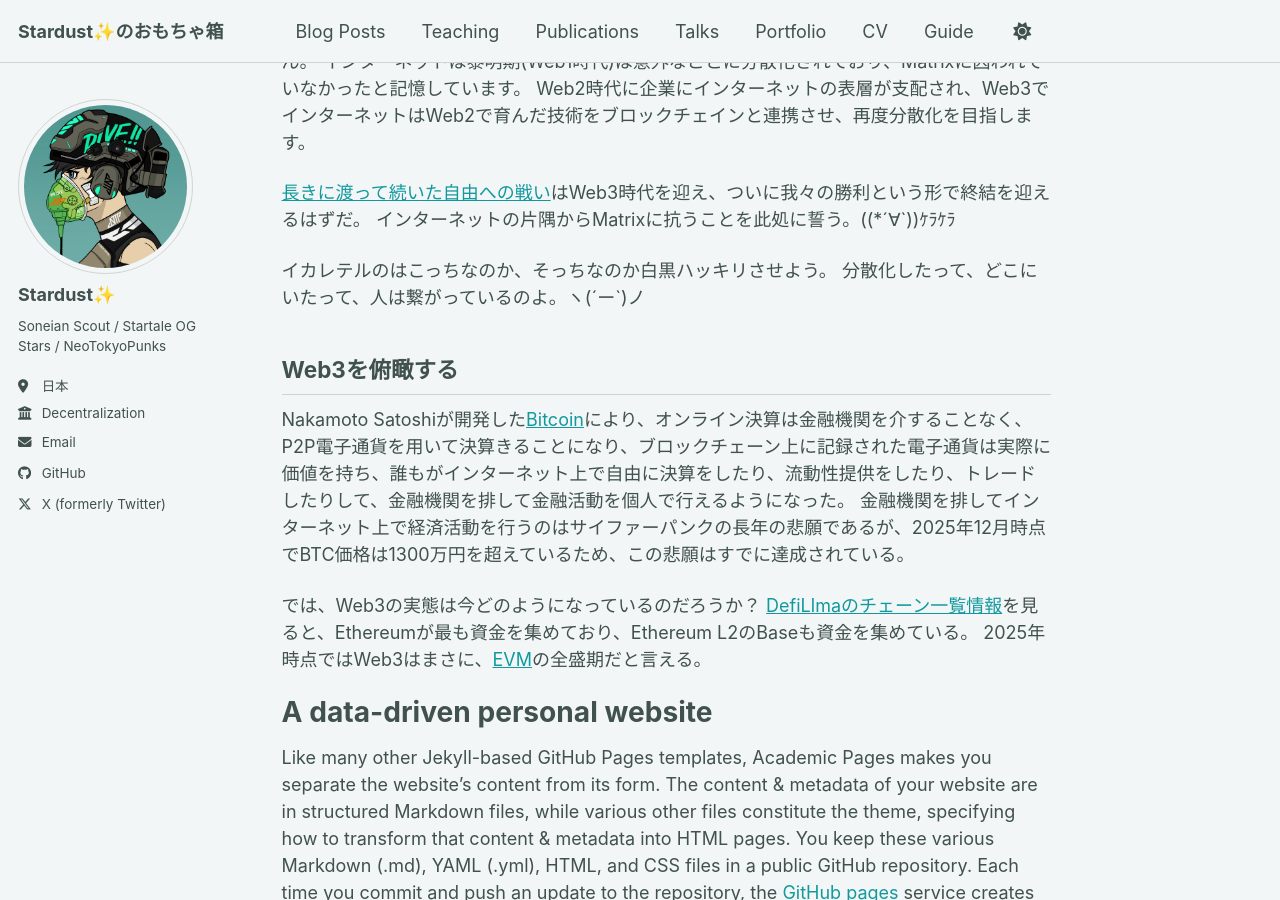
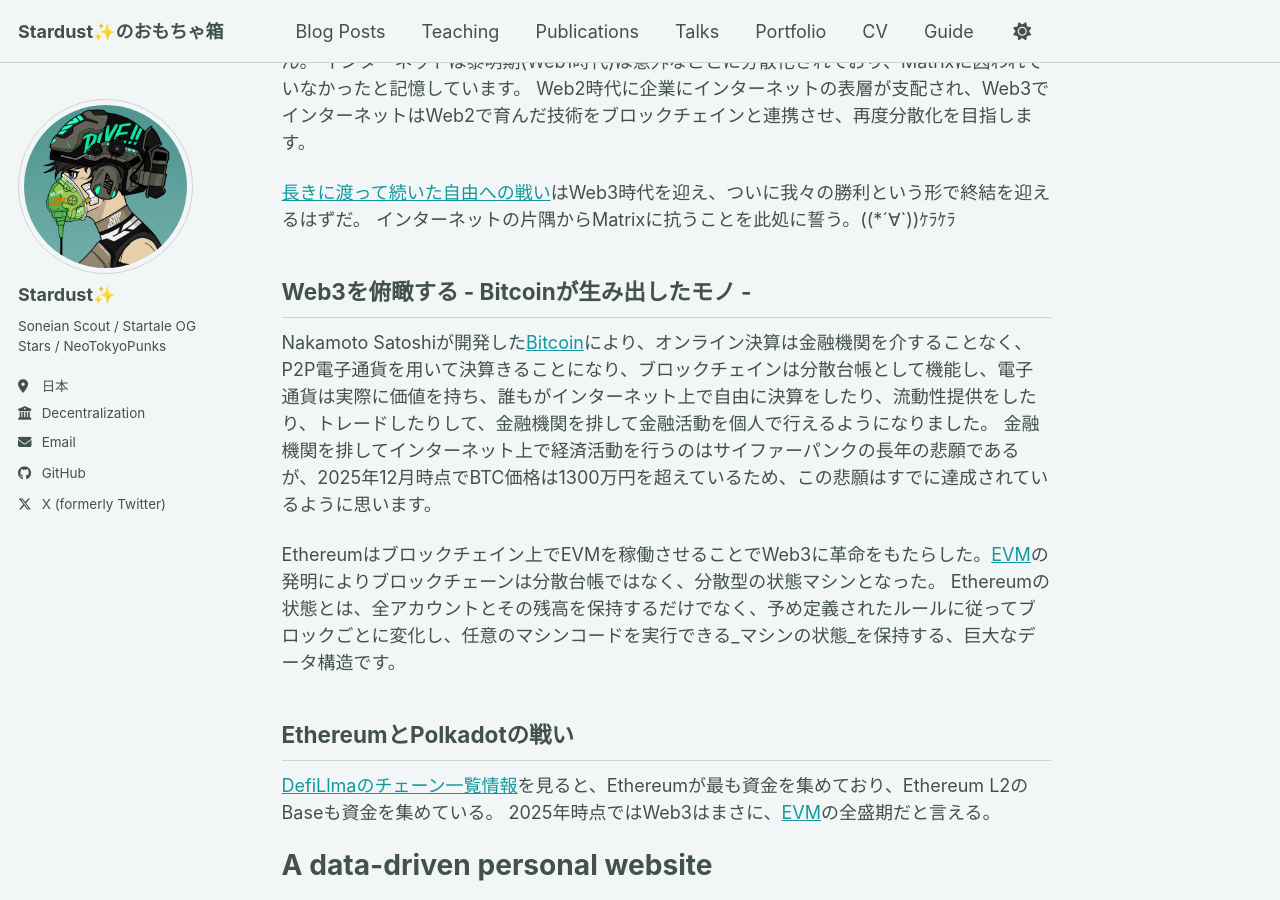
Before and after one commit to stardustdotbox/stardustdotbox.github.io, a Jekyll site: the page built from _pages/about.md, in a window 1280 px wide and 900 px high, scrolled down 410 px. Built offline with Jekyll 4.4.1, drawn with Linux system fonts in a browser that asks for light colours; a script bundle is joined from its source files by our own code; library files that are not in the unit come from our copies.

Commit message:
ホームページの初期設定

```diff
--- a/_pages/about.md
+++ b/_pages/about.md
@@ -24,15 +24,16 @@ Web2時代に企業にインターネットの表層が支配され、Web3でイ
 [長きに渡って続いた自由への戦い](https://museum.scenecritique.com/categories/library/defcon0/1st.htm)はWeb3時代を迎え、ついに我々の勝利という形で終結を迎えるはずだ。
 インターネットの片隅からMatrixに抗うことを此処に誓う。((*´∀`))ｹﾗｹﾗ
 
-イカレテルのはこっちなのか、そっちなのか白黒ハッキリさせよう。
-分散化したって、どこにいたって、人は繋がっているのよ。ヽ(´ー`)ノ
+## Web3を俯瞰する - Bitcoinが生み出したモノ -
 
-## Web3を俯瞰する
+Nakamoto Satoshiが開発した[Bitcoin](https://bitcoin.org/files/bitcoin-paper/bitcoin_jp.pdf)により、オンライン決算は金融機関を介することなく、P2P電子通貨を用いて決算きることになり、ブロックチェインは分散台帳として機能し、電子通貨は実際に価値を持ち、誰もがインターネット上で自由に決算をしたり、流動性提供をしたり、トレードしたりして、金融機関を排して金融活動を個人で行えるようになりました。
+金融機関を排してインターネット上で経済活動を行うのはサイファーパンクの長年の悲願であるが、2025年12月時点でBTC価格は1300万円を超えているため、この悲願はすでに達成されているように思います。
 
-Nakamoto Satoshiが開発した[Bitcoin](https://bitcoin.org/files/bitcoin-paper/bitcoin_jp.pdf)により、オンライン決算は金融機関を介することなく、P2P電子通貨を用いて決算きることになり、ブロックチェーン上に記録された電子通貨は実際に価値を持ち、誰もがインターネット上で自由に決算をしたり、流動性提供をしたり、トレードしたりして、金融機関を排して金融活動を個人で行えるようになった。
-金融機関を排してインターネット上で経済活動を行うのはサイファーパンクの長年の悲願であるが、2025年12月時点でBTC価格は1300万円を超えているため、この悲願はすでに達成されている。
+Ethereumはブロックチェイン上でEVMを稼働させることでWeb3に革命をもたらした。[EVM](https://ethereum.org/ja/developers/docs/evm/)の発明によりブロックチェーンは分散台帳ではなく、分散型の状態マシンとなった。 Ethereumの状態とは、全アカウントとその残高を保持するだけでなく、予め定義されたルールに従ってブロックごとに変化し、任意のマシンコードを実行できる_マシンの状態_を保持する、巨大なデータ構造です。
 
-では、Web3の実態は今どのようになっているのだろうか？ [DefiLlmaのチェーン一覧情報](https://defillama.com/chains)を見ると、Ethereumが最も資金を集めており、Ethereum L2のBaseも資金を集めている。
+## EthereumとPolkadotの戦い
+
+[DefiLlmaのチェーン一覧情報](https://defillama.com/chains)を見ると、Ethereumが最も資金を集めており、Ethereum L2のBaseも資金を集めている。
 2025年時点ではWeb3はまさに、[EVM](https://ethereum.org/ja/developers/docs/evm/)の全盛期だと言える。
 
 A data-driven personal website
```
